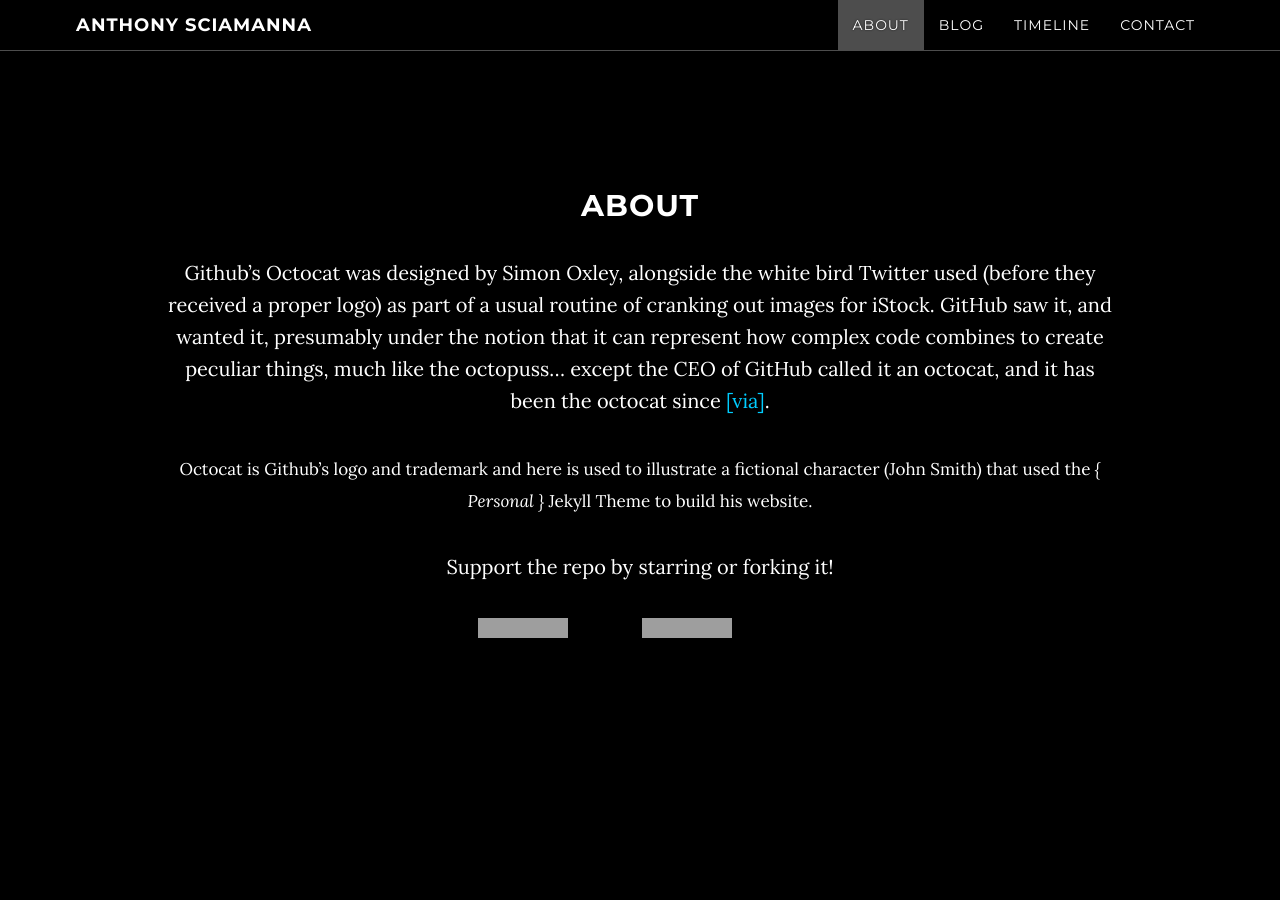
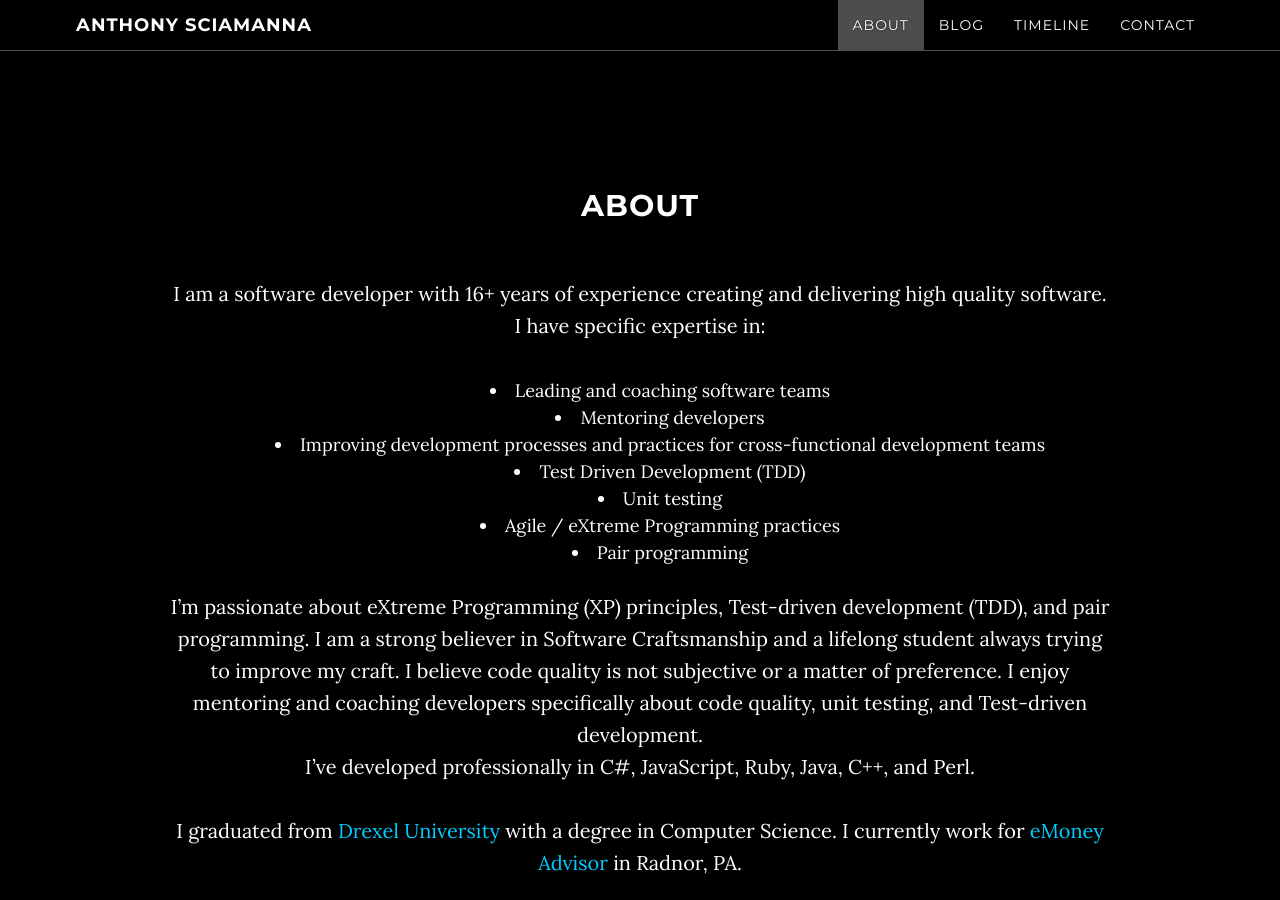
Before and after one commit to asciamanna/asciamanna.github.io, a Jekyll site: the page built from index.html, in a window 1280 px wide and 900 px high, scrolled down 961 px. Built offline with Jekyll 4.4.1, drawn with Linux system fonts in a browser that asks for light colours; nearby versions of some CDN libraries; comment, search, counter and statistics services are not loaded; grey boxes are pictures that could not be loaded.

Commit message:
Updating about page.

```diff
--- a/about.html
+++ b/about.html
@@ -5,14 +5,20 @@
 ---
 ## About
 
-Github's Octocat was designed by Simon Oxley, alongside the white bird Twitter used (before they received a proper logo) as part of a usual routine of cranking out images for iStock. GitHub saw it, and wanted it, presumably under the notion that it can represent how complex code combines to create peculiar things, much like the octopuss... except the CEO of GitHub called it an octocat, and it has been the octocat since <a href="https://www.quora.com/GitHub/What-is-the-story-behind-GitHub%E2%80%99s-octocat-mascot" target="_blank">[via]</a>.
+<hr/>
+I am a software developer with {{site.time | date: "%Y" | minus:2000}}+  years of experience creating and delivering high quality software. I have specific expertise in:
 
-<small>
-Octocat is Github's logo and trademark and here is used to illustrate a fictional character (John Smith) that used the *{ Personal }* Jekyll Theme to build his website.
-</small>
+* Leading and coaching software teams
+* Mentoring developers
+* Improving development processes and practices for cross-functional development teams
+* Test Driven Development (TDD)
+* Unit testing
+* Agile / eXtreme Programming practices
+* Pair programming
 
-Support the repo by starring or forking it!
-
-<iframe src="https://ghbtns.com/github-btn.html?user=panossakkos&repo=personal-jekyll-theme&type=star&count=true&size=large" frameborder="0" scrolling="0" width="160px" height="30px"></iframe>
-
-<iframe src="https://ghbtns.com/github-btn.html?user=panossakkos&repo=personal-jekyll-theme&type=fork&count=true&size=large" frameborder="0" scrolling="0" width="160px" height="30px"></iframe>
+I’m passionate about eXtreme Programming (XP) principles, Test-driven development (TDD), and pair programming. I am a strong believer in Software Craftsmanship and a lifelong student always trying to improve my craft. I believe code quality is not subjective or a matter of preference. I enjoy mentoring and coaching developers specifically about code quality, unit testing, and Test-driven development.
+<br/>
+I’ve developed professionally in C#, JavaScript, Ruby, Java, C++, and Perl.
+<br/>
+<br/>
+I graduated from [Drexel University](http://www.drexel.edu) with a degree in Computer Science. I currently work for [eMoney Advisor](http://www.emoneyadvisor.com) in Radnor, PA.
```
